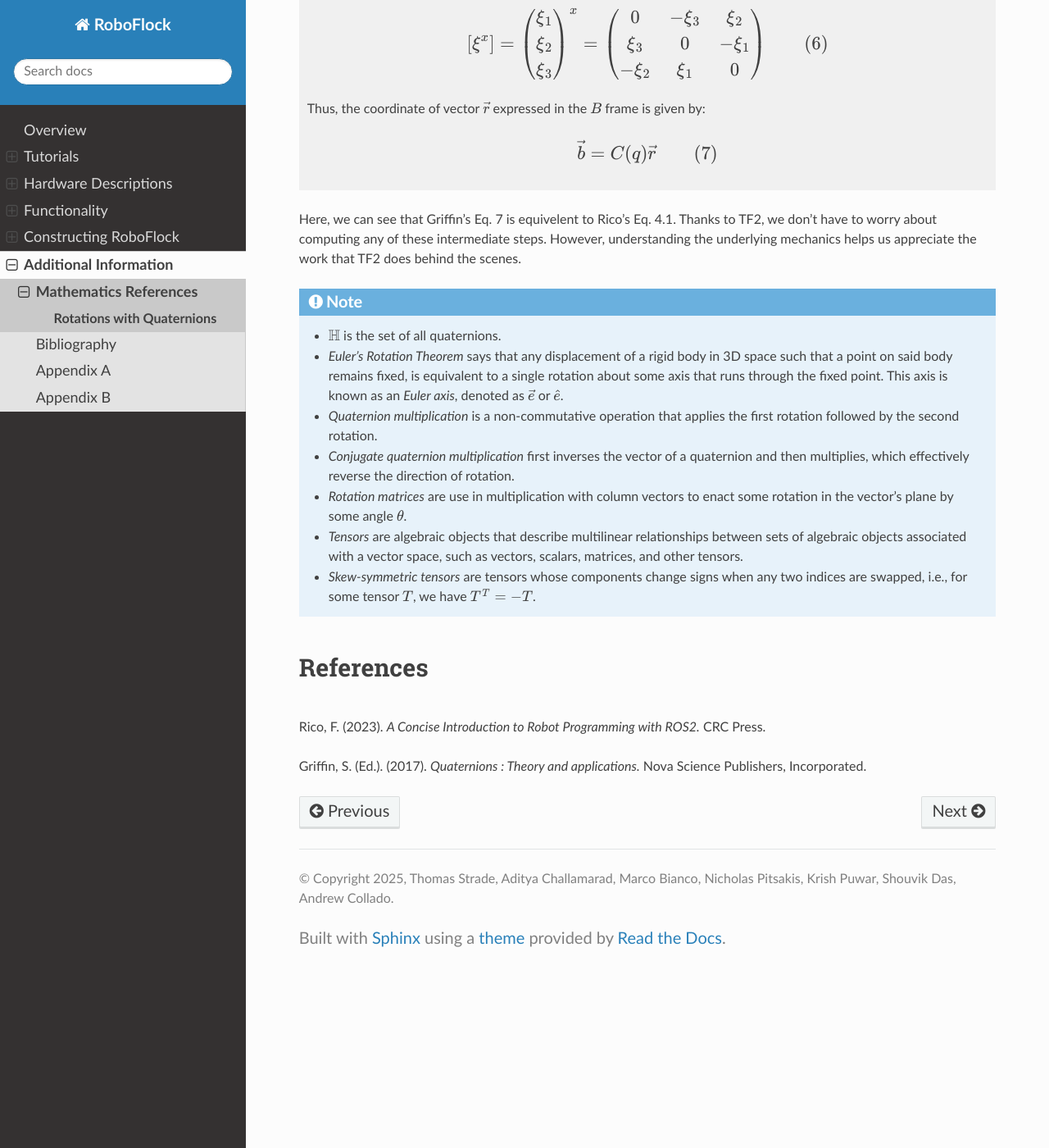
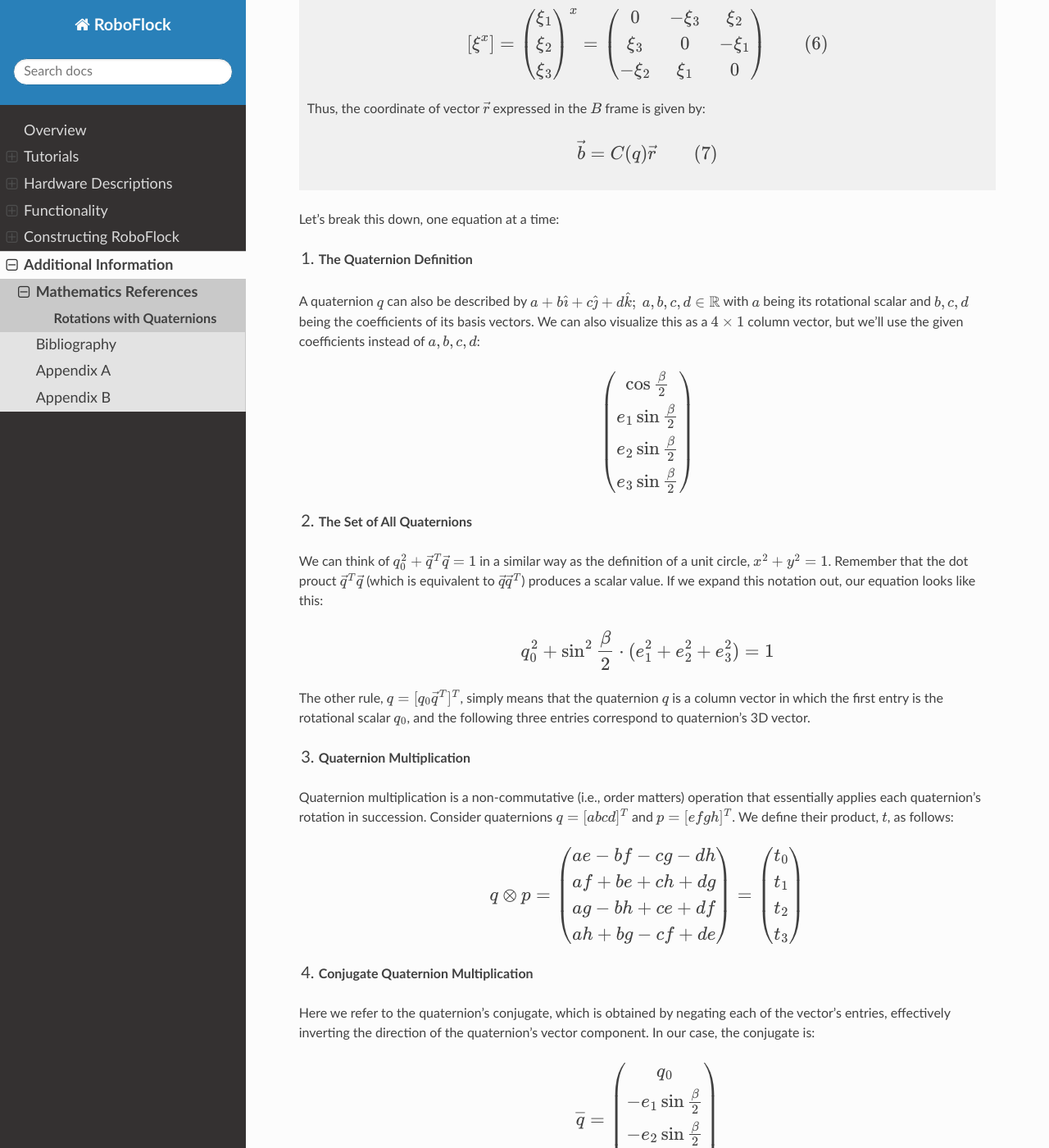
Before and after one commit to tstrade/RoboFlock-Documentation, a Sphinx documentation site: the page built from docs/source/citation_docs/mathref_docs/quaternions.rst, in a window 1280 px wide and 1400 px high, scrolled down 2185 px. Shown: the whole window at 82% size. Built offline with Sphinx 7.4.7 and the Read the Docs theme 3.1.0, drawn with Linux system fonts in a browser that asks for light colours; some of the changed text lies outside the part shown.

Commit message:
Cleaned up quaternion explanations

```diff
--- a/docs/source/citation_docs/mathref_docs/quaternions.rst
+++ b/docs/source/citation_docs/mathref_docs/quaternions.rst
@@ -83,29 +83,71 @@
         \begin{align} \vec{b} &= C(q)\vec{r} & (7) \end{align}
 
 :raw-html:`<br />`
-Here, we can see that Griffin's Eq. 7 is equivelent to Rico's Eq. 4.1. Thanks to TF2, we don't have to worry about computing any of these intermediate steps. However, understanding the underlying mechanics helps us appreciate the work that TF2 does behind the scenes.
+Let's break this down, one equation at a time:
+
+1. **The Quaternion Definition**
+
+A quaternion :math:`q` can also be described by :math:`a + b \hat{\imath} + c \hat{\jmath} + d \hat{k}; \ a, b, c, d \in \mathbb{R}` with :math:`a` being its rotational scalar and :math:`b, c, d` being the coefficients of its basis vectors. We can also visualize this as a :math:`4 \times 1` column vector, but we'll use the given coefficients instead of :math:`a,b,c,d`:
+
+.. math::
+    \begin{pmatrix} \cos \frac{\beta}{2} \\ e_{1} \sin \frac{\beta}{2} \\ e_{2} \sin \frac{\beta}{2} \\ e_{3} \sin \frac{\beta}{2} \end{pmatrix}
+
+
+2. **The Set of All Quaternions**
+
+We can think of :math:`q_{0}^{2} + \vec{q}^{T} \vec{q} = 1` in a similar way as the definition of a unit circle, :math:`x^{2} + y^{2} = 1`. Remember that the dot prouct :math:`\vec{q}^{T} \vec{q}` (which is equivalent to :math:`\vec{q} \vec{q}^{T}`) produces a scalar value. If we expand this notation out, our equation looks like this:
+
+.. math::
+    q_{0}^{2} + \sin^{2} \frac{\beta}{2} \cdot (e_{1}^{2} + e_{2}^{2} + e_{3}^{2}) = 1
+
+The other rule, :math:`q = [q_{0} \vec{q}^{T}]^{T}`, simply means that the quaternion :math:`q` is a column vector in which the first entry is the rotational scalar :math:`q_{0}`, and the following three entries correspond to quaternion's 3D vector.
+
+
+3. **Quaternion Multiplication**
+
+Quaternion multiplication is a non-commutative (i.e., order matters) operation that essentially applies each quaternion's rotation in succession. Consider quaternions :math:`q = [a b c d]^{T}` and :math:`p = [e f g h]^{T}`. We define their product, :math:`t`, as follows:
+
+.. math::
+    q \otimes p = \begin{pmatrix} ae - bf - cg -dh \\ af + be + ch + dg \\ ag - bh + ce + df \\ ah + bg - cf + de \end{pmatrix} = \begin{pmatrix} t_{0} \\ t_{1} \\ t_{2} \\ t_{3} \end{pmatrix}
+
+
+4. **Conjugate Quaternion Multiplication**
+
+Here we refer to the quaternion's conjugate, which is obtained by negating each of the vector's entries, effectively inverting the direction of the quaternion's vector component. In our case, the conjugate is:
+
+.. math::
+    \overline{q} = \begin{pmatrix} q_{0} \\ -e_{1} \sin \frac{\beta}{2} \\ -e_{2} \sin \frac{\beta}{2} \\ -e_{3} \sin \frac{\beta}{2} \end{pmatrix}
+
+
+5. **Rotation Matrices**
+
+Rotation matrices are use in matrix multiplication with column vectors to enact some rotation in the vector's plane by some angle. Here, we are given the rotation matrix :math:`C(q)` that is made up of four components:
+
+    i. :math:`q_{0}^{2} - \vec{q}^{\ T} \vec{q}` results in an arbitrary scalar value that we'll denote as :math:`\omega`.
+
+    ii. :math:`I_{3}` is the :math:`3 \times 3` identity matrix, i.e., its diagonal entries are all 1 and all other entries are 0.
+
+    iii. :math:`\vec{q} \ \vec{q}^{\ T}` is the dot product between the quaternion's vector component and itself, which we will denote as :math:`\alpha`
+
+    iv. :math:`[\vec{q}^{\ x}]` is a skew symmetric tensor with axis vector :math:`\vec{q}`. Tensors are a whole beast of their own, so for sanity's sake, we won't go into depth about tensors.
 
 .. note::
 
-    - :math:`\mathbb{H}` is the set of all quaternions. :raw-html:`<br />`
-
-
-    - *Euler's Rotation Theorem* says that any displacement of a rigid body in 3D space such that a point on said body remains fixed, is equivalent to a single rotation about some axis that runs through the fixed point. This axis is known as an *Euler axis*, denoted as :math:`\vec{e}` or :math:`\hat{e}`. :raw-html:`<br />`
-
-
-    - *Quaternion multiplication* is a non-commutative operation that applies the first rotation followed by the second rotation. :raw-html:`<br />`
-
-
-    - *Conjugate quaternion multiplication* first inverses the vector of a quaternion and then multiplies, which effectively reverse the direction of rotation. :raw-html:`<br />`
-
-
-    - *Rotation matrices* are use in multiplication with column vectors to enact some rotation in the vector's plane by some angle :math:`\theta`. :raw-html:`<br />`
-
-
     - *Tensors* are algebraic objects that describe multilinear relationships between sets of algebraic objects associated with a vector space, such as vectors, scalars, matrices, and other tensors. :raw-html:`<br />`
 
+    - *Skew-symmetric tensors* are tensors whose components change signs when any two indices are swapped, i.e., for some tensor :math:`T`, we have :math:`T^{T} = -T`.
 
-    - *Skew-symmetric tensors* are tensors whose components change signs when any two indices are swapped, i.e., for some tensor :math:`T`, we have :math:`T^{T} = -T`.
+:raw-html:`<br />`
+Given each of these components, the resulting rotation matrix should look like:
+
+.. math::
+    C(q) = \begin{pmatrix} \omega & -2(\alpha - q_{0})q_{3} & 2(\alpha - q_{0})q_{2} \\ 2(\alpha - q_{0})q_{3} & \omega & -2(\alpha - q_{0})q_{1} \\ -2(\alpha - q_{0})q_{2} & 2(\alpha - q_{0})q_{1} & \omega \end{pmatrix}
+
+:raw-html:`<br />`
+The difference between Griffin's Eq. 7 and Rico's Eq. 4.1 is merely notational. :math:`\vec{b}` is equivalent to :math:`P_{B}`, :math:`C(q)` is equivalent to :math:`RT_{A\rightarrow B}`, and :math:`\vec{r}` is equivalent to :math:`P_{A}`.
+
+Thanks to TF2, we don't have to worry about computing any of these intermediate steps. However, understanding the underlying mechanics helps us demystify and appreciate the work that goes on behind the scenes.
+
 
 
 References
```
Also changed, not shown: 6 other files.
